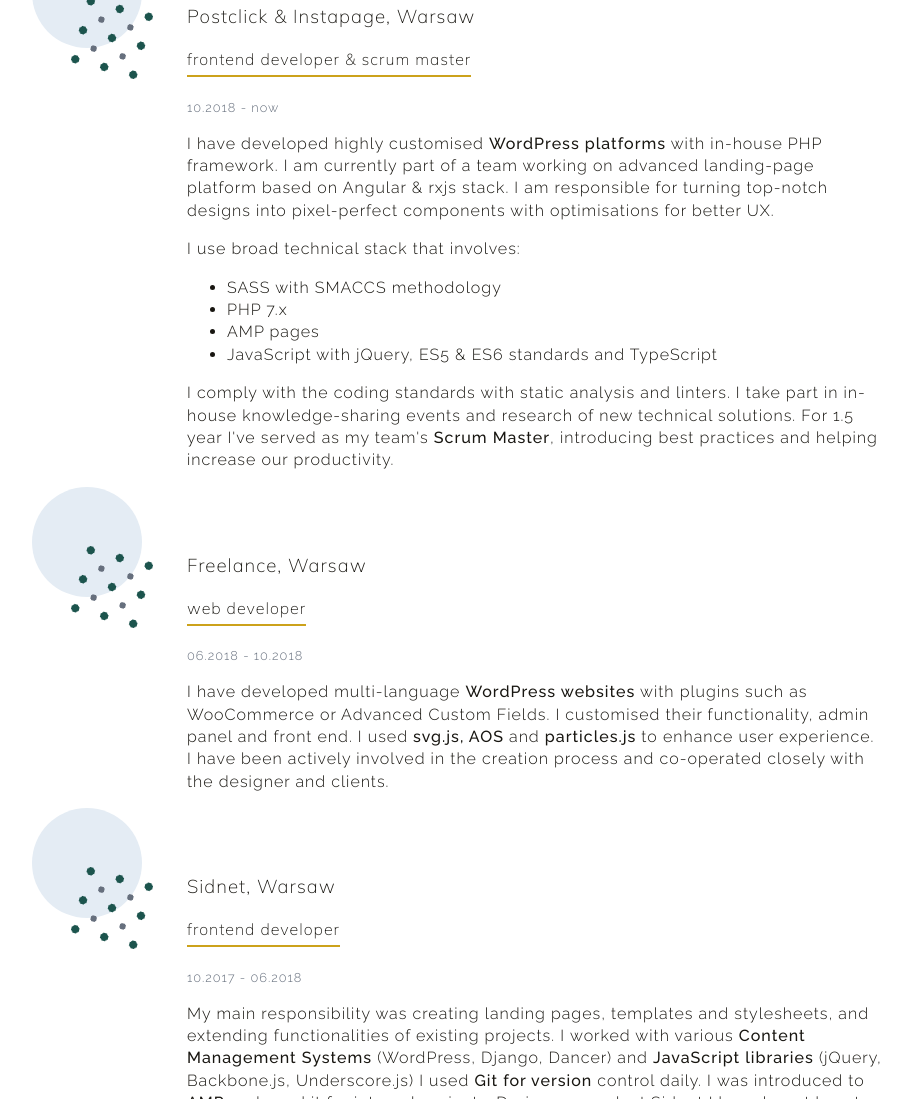
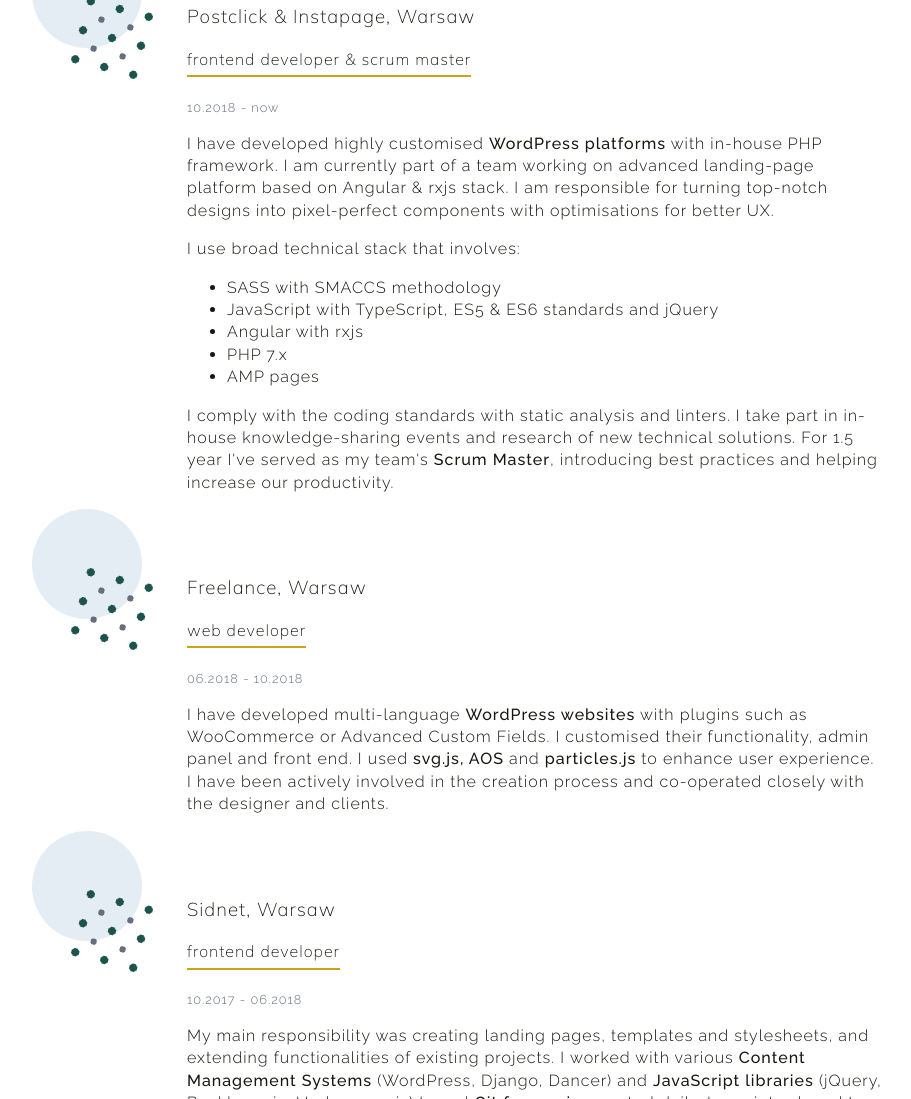
Before and after one commit to iniluap/personal-site, a Gatsby site: page / in a window 1280 px wide. Shown: the part 1659-2758 px from the top of the page, without its empty margins (103-1014 px from the left). Built offline with nearby package versions, Linux system fonts and the light colour scheme; Gatsby itself is replaced by a stand-in of ours.

Commit message:
Edit experience section

```diff
--- a/src/components/experience.js
+++ b/src/components/experience.js
@@ -19,9 +19,10 @@ export default function Experience() {
             </p>
             <ul>
                 <li>SASS with SMACCS methodology</li>
+                <li>JavaScript with TypeScript, ES5 & ES6 standards and jQuery</li>
+                <li>Angular with rxjs</li>
                 <li>PHP 7.x</li>
                 <li>AMP pages</li>
-                <li>JavaScript with jQuery, ES5 & ES6 standards and TypeScript</li>
             </ul>
             <p>
                 I comply with the coding standards with static analysis and linters.
```
